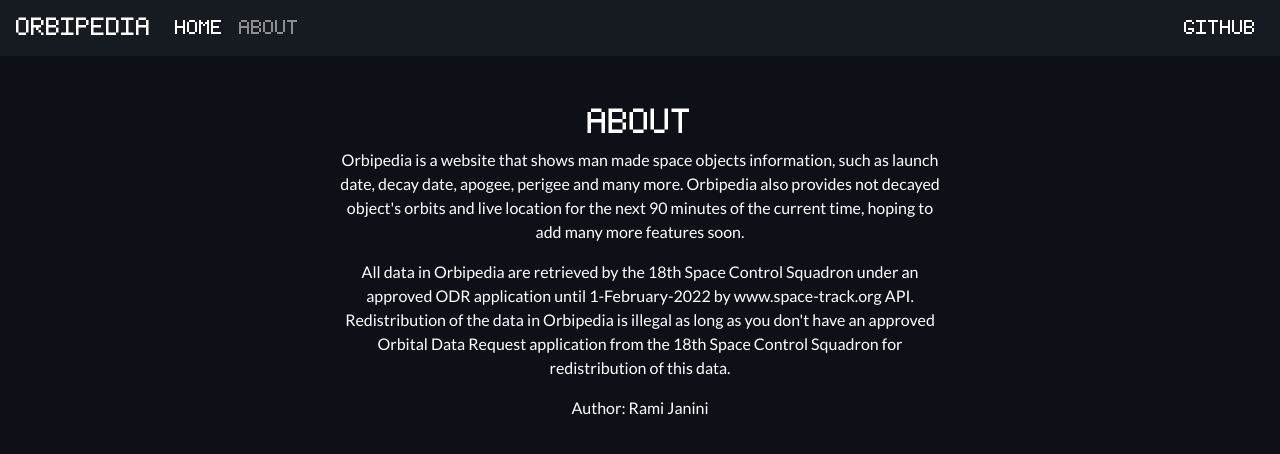
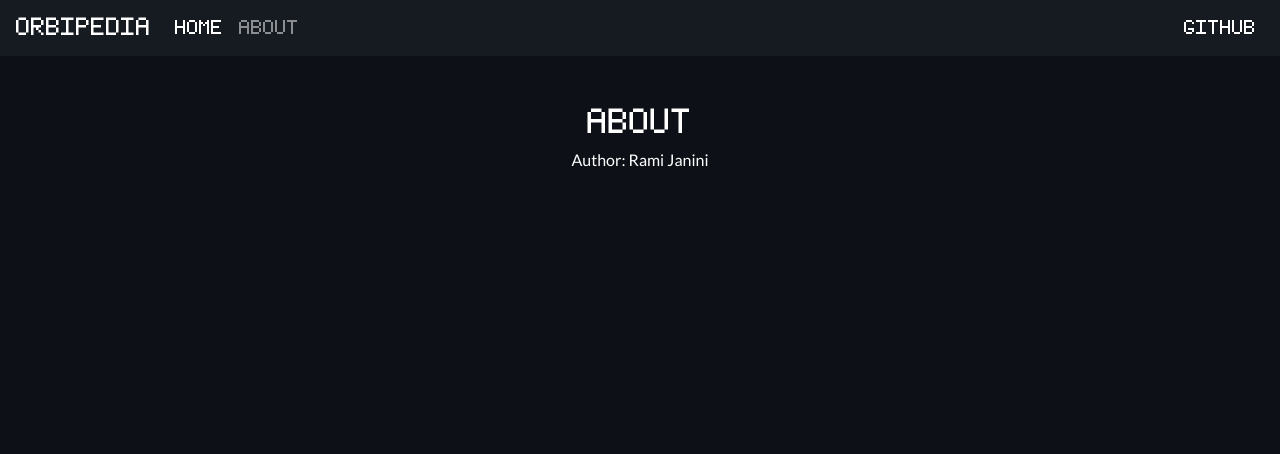
Before and after one commit to JaniniRami/Orbipedia, a Flask app: page /about in a window 1280 px wide. Shown: the top 454 px of the page. Run offline with Flask 2, Linux system fonts and the light colour scheme; some libraries are stand-ins or nearby versions.

Commit message:
Orbipedia Launch.

```diff
--- a/templates/about.html
+++ b/templates/about.html
@@ -6,8 +6,6 @@
 
 <div class="about container">
   <h3 class = 'about-title text-center'>About</h1>
-  <p class = 'about-paragraph  text-center'>Orbipedia is a website that shows man made space objects information, such as launch date, decay date, apogee, perigee and many more. Orbipedia also provides not decayed object's orbits and live location for the next 90 minutes of the current time, hoping to add many more features soon.</p>
-  <p class = 'about-paragraph  text-center'>All data in Orbipedia are retrieved by the 18th Space Control Squadron under an approved ODR application until 1-February-2022 by www.space-track.org API. Redistribution of the data in Orbipedia is illegal as long as you don't have an approved Orbital Data Request application from the 18th Space Control Squadron for redistribution of this data.</p>
   <p class = 'about-paragraph  text-center'>Author: Rami Janini</p>
 
 
```
